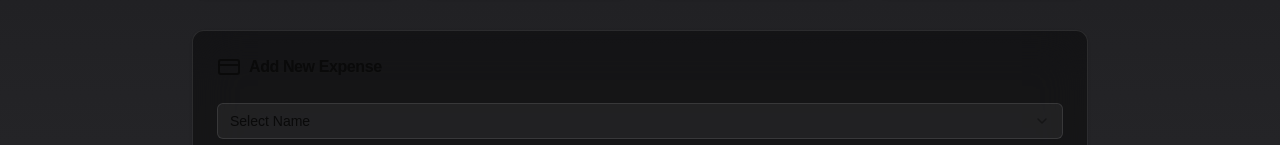
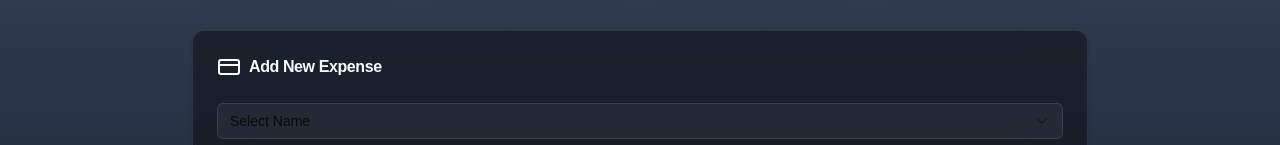
Before and after one commit to adarshrangare/ExpenseData304, a Next.js app: page / in a window 1280 px wide. Shown: the part 422-567 px from the top of the page. Built offline with nearby package versions, Linux system fonts and the light colour scheme; no server answers; the database is empty.

Commit message:
add design and remove rupesh

```diff
--- a/src/components/App.tsx
+++ b/src/components/App.tsx
@@ -33,10 +33,12 @@ interface Totals {
   total: number;
   swaraj: number;
   manav: number;
-  rupesh: number;
+  //   rupesh: number;
   vikas: number;
   perPerson: number;
 }
+
+const NUMBER_OF_MEMBERS = 3;
 
 const firebaseConfig = {
   databaseURL:
@@ -57,7 +59,7 @@ export default function ExpenseTracker(): JSX.Element {
     total: 0,
     swaraj: 0,
     manav: 0,
-    rupesh: 0,
+    // rupesh: 0,
     vikas: 0,
     perPerson: 0,
   });
@@ -92,9 +94,9 @@ export default function ExpenseTracker(): JSX.Element {
           case "manav":
             acc.manav += price;
             break;
-          case "rupesh":
-            acc.rupesh += price;
-            break;
+          //   case "rupesh":
+          //     acc.rupesh += price;
+          //     break;
           case "vikas":
             acc.vikas += price;
             break;
@@ -105,12 +107,12 @@ export default function ExpenseTracker(): JSX.Element {
         total: 0,
         swaraj: 0,
         manav: 0,
-        rupesh: 0,
+        // rupesh: 0,
         vikas: 0,
       }
     );
 
-    totals.perPerson = totals.total / 4;
+    totals.perPerson = totals.total / NUMBER_OF_MEMBERS;
     setTotals(totals as Totals);
   };
 
@@ -133,12 +135,12 @@ export default function ExpenseTracker(): JSX.Element {
       setPrice("");
       setError("");
     } catch (err) {
-      setError("Failed to add item");
+      setError(JSON.stringify(err) || "Failed to add item");
     }
   };
 
   return (
-    <div className="min-h-screen bg-gradient-to-b from-zinc-900 via-zinc-800 to-zinc-900 text-white p-6">
+    <div className="min-h-screen bg-gradient-to-b from-slate-600 via-slate-800 to-slate-900 text-white p-6">
       <div className="max-w-4xl mx-auto space-y-8">
         {/* Header with animated gradient */}
         <div className="text-center space-y-4 relative overflow-hidden rounded-xl p-8 bg-gradient-to-r from-orange-600 to-pink-600">
@@ -211,7 +213,7 @@ export default function ExpenseTracker(): JSX.Element {
         {/* Add Expense Form */}
         <Card className="bg-black/40 backdrop-blur-xl border-white/10 hover:border-white/20 transition-all">
           <CardHeader>
-            <CardTitle className="flex items-center space-x-2">
+            <CardTitle className="text-slate-50 flex items-center space-x-2">
               <CreditCard className="w-6 h-6" />
               <span>Add New Expense</span>
             </CardTitle>
@@ -221,7 +223,7 @@ export default function ExpenseTracker(): JSX.Element {
               <SelectTrigger className="bg-white/5 border-white/10 focus:ring-orange-500">
                 <SelectValue placeholder="Select Name" />
               </SelectTrigger>
-              <SelectContent>
+              <SelectContent className="bg-slate-800/50 backdrop-blur-sm">
                 <SelectItem value="Manav">Manav</SelectItem>
                 <SelectItem value="Rupesh">Rupesh</SelectItem>
                 <SelectItem value="Swaraj">Swaraj</SelectItem>
```
